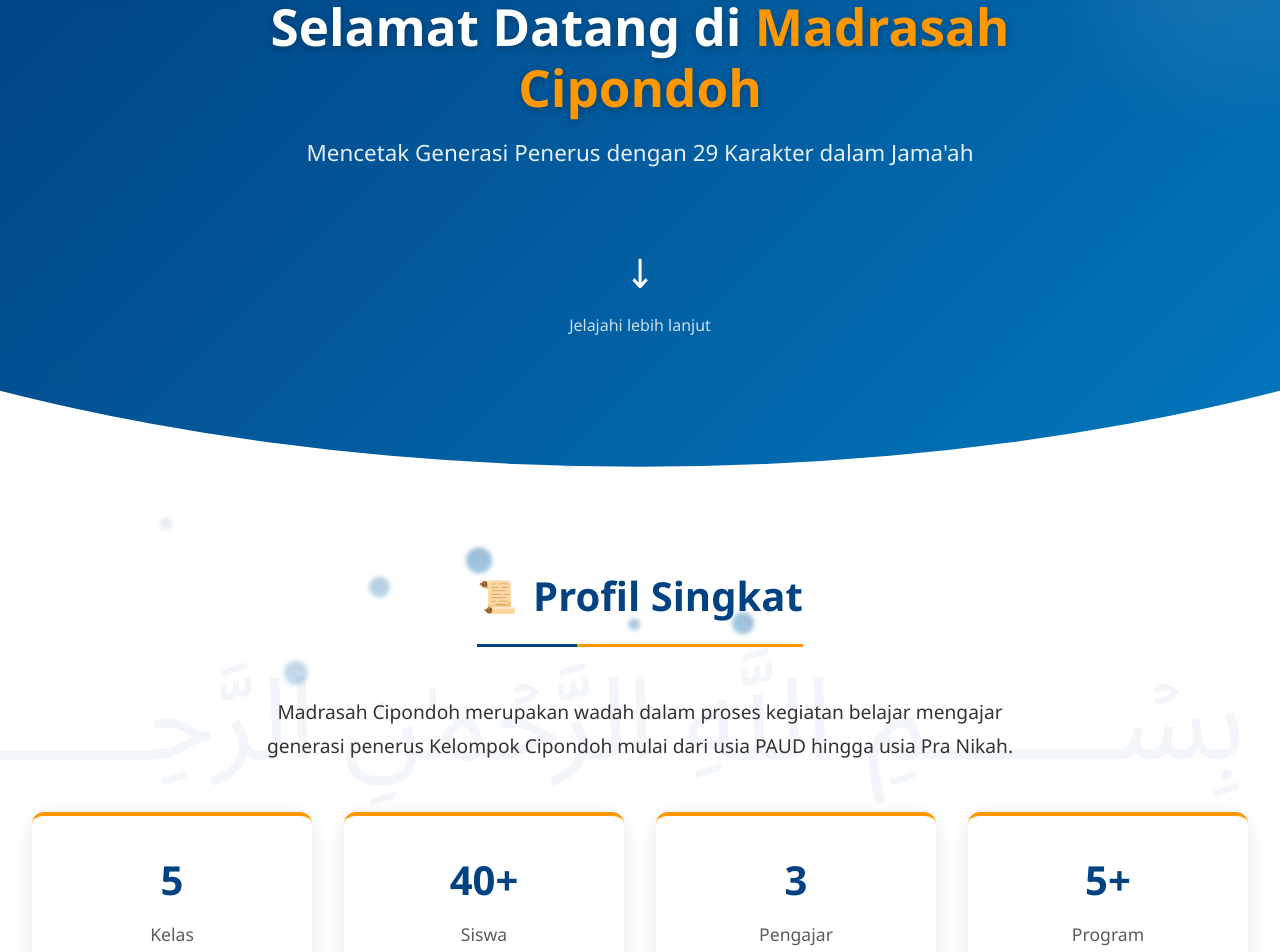
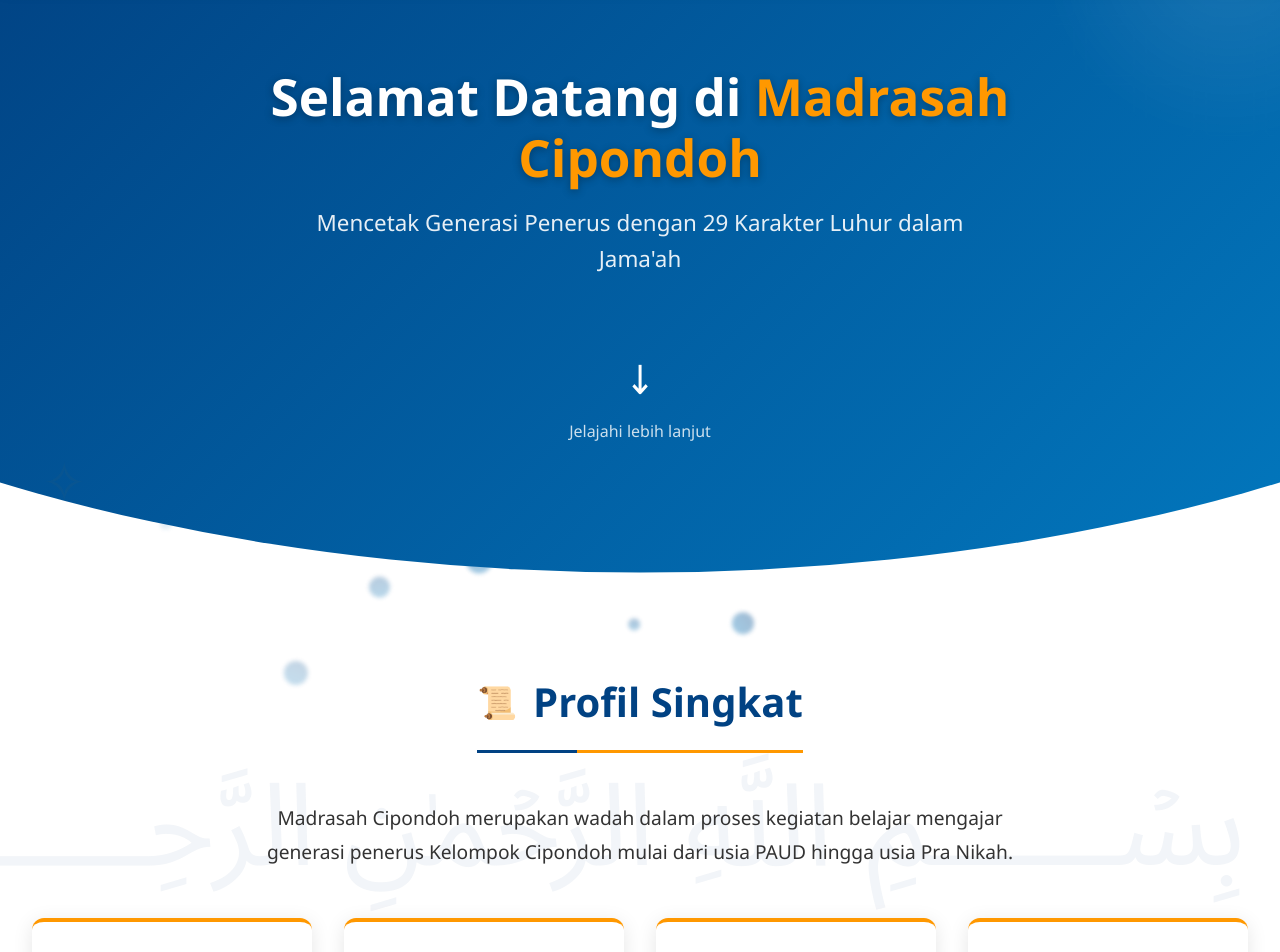
Before and after one commit to thekeongspeed/MadrasahCipondohFrontend, a Vue app: page / in a window 1280 px wide. Shown: the part 100-1052 px from the top of the page. Built offline with nearby package versions, Linux system fonts and the light colour scheme; sample sign-in values are in the browser's storage.

Commit message:
improve layout

```diff
--- a/src/components/AdminDashboard.vue
+++ b/src/components/AdminDashboard.vue
@@ -582,6 +582,7 @@ onMounted(fetchUsers);
   gap: 1.5rem;
   position: relative;
   z-index: 2;
+  padding-top: 70px;
 }
 
 
--- a/src/components/InstrumenPembelajaran.vue
+++ b/src/components/InstrumenPembelajaran.vue
@@ -1535,6 +1535,7 @@ watchEffect(() => {
   min-height: 100vh;
   position: relative;
   overflow-x: hidden;
+  padding-top: 70px;
 }
 
 /* Floating Elements Animation */
--- a/src/components/KelasDetailPage.vue
+++ b/src/components/KelasDetailPage.vue
@@ -154,7 +154,7 @@
                       <img :src="`${apiBaseUrl}${user.profilePicture || '/default-profile.png'}`"
                             class="author-avatar"
                             @error="handleImageError">
-                      {{ user.fullName }}
+                     <span> {{ user.fullName }} </span>
                     </div>
                     <div
                       v-for="day in totalHari"
@@ -1220,6 +1220,7 @@ onMounted(() => {
   box-shadow: 0 4px 6px rgba(0, 0, 0, 0.1);
   border-radius: 10px;
   overflow: hidden;
+  padding-top: 70px;
 }
 
 /* Header Styles */
@@ -1802,6 +1803,11 @@ onMounted(() => {
   border: 2px solid #ddd;
 }
 
+.author-avatar,
+.comment-avatar {
+  margin-right: 10px;
+}
+
 .announcement-title {
   font-size: 1.3rem;
   margin-bottom: 0.5rem;
@@ -1916,7 +1922,7 @@ onMounted(() => {
 .comment-user {
   display: flex;
   align-items: center;
-  gap: 0.8rem;
+  gap: 10rem;
 }
 
 .comment-avatar {
--- a/src/components/KelolaTemplate.vue
+++ b/src/components/KelolaTemplate.vue
@@ -294,6 +294,7 @@ onMounted(fetchTemplateData);
   margin-bottom: 3rem;
   position: relative;
   padding-bottom: 1rem;
+  padding-top: 70px;
 }
 
 .header-content {
--- a/src/components/Kepengurusan.vue
+++ b/src/components/Kepengurusan.vue
@@ -233,6 +233,7 @@ const formatPhoneNumber = (phone) => {
   font-family: 'Poppins', 'Segoe UI', Tahoma, Geneva, Verdana, sans-serif;
   color: #333;
   position: relative;
+  padding-top: 70px;
 }
 
 /* Floating Elements Animation */
--- a/src/components/Login.vue
+++ b/src/components/Login.vue
@@ -175,6 +175,7 @@ async function handleLogin() {
   transition: background 1s ease;
   position: relative;
   overflow: hidden;
+  padding-top: 70px;
 }
 
 .auth-overlay {
--- a/src/components/ProfilePage.vue
+++ b/src/components/ProfilePage.vue
@@ -459,6 +459,7 @@ watch(profileData, (newVal) => {
   margin-bottom: 2.5rem;
   padding-bottom: 1.5rem;
   border-bottom: 1px solid #eaeaea;
+  padding-top: 70px;
 }
 
 .profile-title {
--- a/src/components/Register.vue
+++ b/src/components/Register.vue
@@ -6,7 +6,7 @@
       <transition name="bounce" appear>
         <div class="logo-container">
           <img src="/logo-madrasah.png" alt="Logo Madrasah" class="login-logo" />
-          <h1 class="institution-name">Madrasah Digital</h1>
+          <h1 class="institution-name">Madrasah Cipondoh</h1>
         </div>
       </transition>
 
@@ -448,6 +448,7 @@ async function handleRegister() {
   transition: background 1s ease;
   position: relative;
   overflow: hidden;
+  padding-top: 70px;
 }
 
 .auth-overlay {
@@ -525,6 +526,9 @@ h2 {
 .profile-picture-edit {
   text-align: center;
   margin-bottom: 2rem;
+   display: flex;
+  flex-direction: column;
+  align-items: center;
 }
 
 .profile-picture-wrapper {
--- a/src/components/TaskList.vue
+++ b/src/components/TaskList.vue
@@ -17,7 +17,7 @@
         <transition name="fade-down" appear>
           <div>
             <h1>Selamat Datang di <span class="highlight">Madrasah Cipondoh</span></h1>
-            <p class="subtitle">Mencetak Generasi Penerus dengan 29 Karakter dalam Jama'ah</p>
+            <p class="subtitle">Mencetak Generasi Penerus dengan 29 Karakter Luhur dalam Jama'ah</p>
           </div>
         </transition>
 
@@ -250,7 +250,7 @@ const unhoverCard = (index) => {
 // Stats data
 const stats = ref([
   { id: 1, value: '5', label: 'Kelas' },
-  { id: 2, value: '40+', label: 'Siswa' },
+  { id: 2, value: '30+', label: 'Siswa' },
   { id: 3, value: '3', label: 'Pengajar' },
   { id: 4, value: '5+', label: 'Program' }
 ]);
@@ -352,7 +352,7 @@ onMounted(() => {
   background: linear-gradient(135deg, #014283, #0277bd);
   color: #ffffff;
   position: relative;
-  overflow: hidden;
+  overflow: center;
   clip-path: ellipse(100% 100% at 50% 0%);
 }
 
@@ -361,6 +361,7 @@ onMounted(() => {
   z-index: 3;
   max-width: 900px;
   margin: 0 auto;
+  padding-top: 70px;
 }
 
 .page-header h1 {
--- a/src/components/UserProfilePage.vue
+++ b/src/components/UserProfilePage.vue
@@ -145,6 +145,7 @@ onMounted(() => {
   box-shadow: 0 8px 30px rgba(0,0,0,0.1);
   overflow: hidden;
   transition: all 0.3s ease;
+  padding-top: 70px;
 }
 
 .profile-card.is-teacher .profile-background,
```
